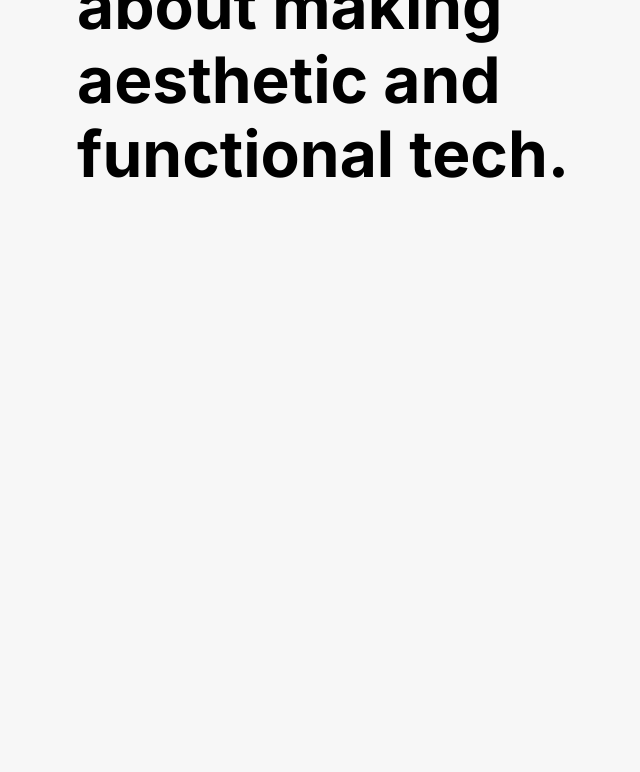
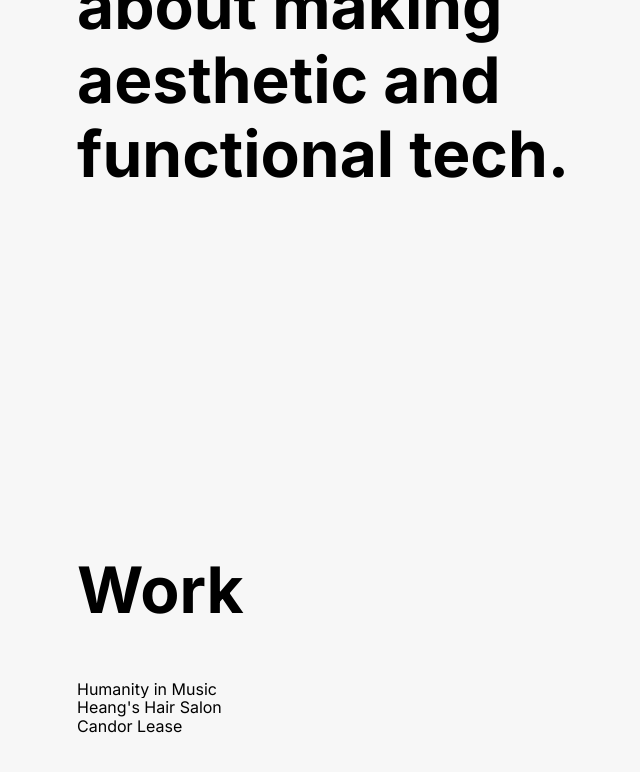
Before and after one commit to wajeff/portfolio-website, a React (Vite) app: page / in a window 1280 px wide. Shown: the part 512-1284 px from the top of the page, without its empty margins (307-947 px from the left). Before the commit the page ends 1012 px from the top, so only its background shows below. Built offline with nearby package versions, Linux system fonts and the light colour scheme.

Commit message:
Added global h2 sizing Imported and added Work component Added styling to Work component

```diff
--- a/src/App.css
+++ b/src/App.css
@@ -6,7 +6,9 @@
     box-sizing: border-box;
     overflow-x: hidden;
 }
-
+h2{
+ font-size: 4rem;
+}
 
 /* For screens with a minimum width of 450px */
 @media (min-width: 250px) {
--- a/src/App.jsx
+++ b/src/App.jsx
@@ -9,6 +9,7 @@ import 'normalize.css';
 import Nav from './components/Nav/Nav'
 import Hero from './components/Hero/Hero'
 import MobileNav from './components/MobileNav/MobileNav';
+import Work from './components/Work/Work';
 
 
 function App() {
@@ -19,7 +20,7 @@ function App() {
       <MobileNav/>
       <Nav/>
       <Hero/>
-
+      <Work/>
     </>
   )
 }
--- a/src/components/Work/Work.jsx
+++ b/src/components/Work/Work.jsx
@@ -3,7 +3,12 @@ import styles from './Work.module.css'
 function Work() {
   return (
     <section className = {styles.work}>
-
+        <h2>Work</h2>
+        <section className = {styles.work__container}>
+            <section className={styles["work__works-left"]}>Humanity in Music</section>
+            <section className={styles["work__works-right"]}>Heang's Hair Salon</section>
+            <section className={styles["work__works-left"]}>Candor Lease</section>
+        </section>
     </section>
   )
 }
--- a/src/components/Work/Work.module.css
+++ b/src/components/Work/Work.module.css
@@ -0,0 +1,16 @@
+.work{
+    display: flex;
+    min-height: 100vh;
+    min-width: 100vw;
+    margin-left: 30vw;
+    padding-right: 5%;
+    flex-direction: column;
+}
+.work__works-left{
+    min-width: 50vw;
+    max-width: 50vw;
+}
+.work__works-right{
+    min-width: 50vw;
+    max-width: 50vw;
+}
```
